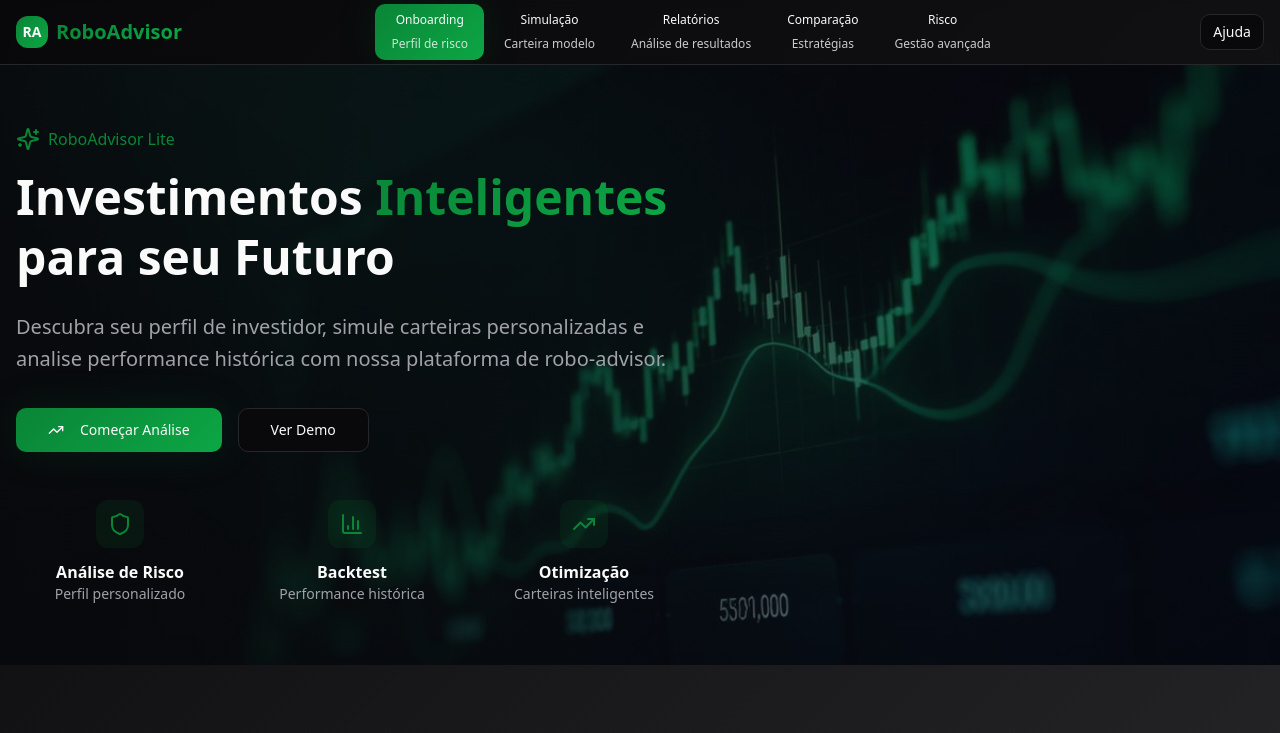
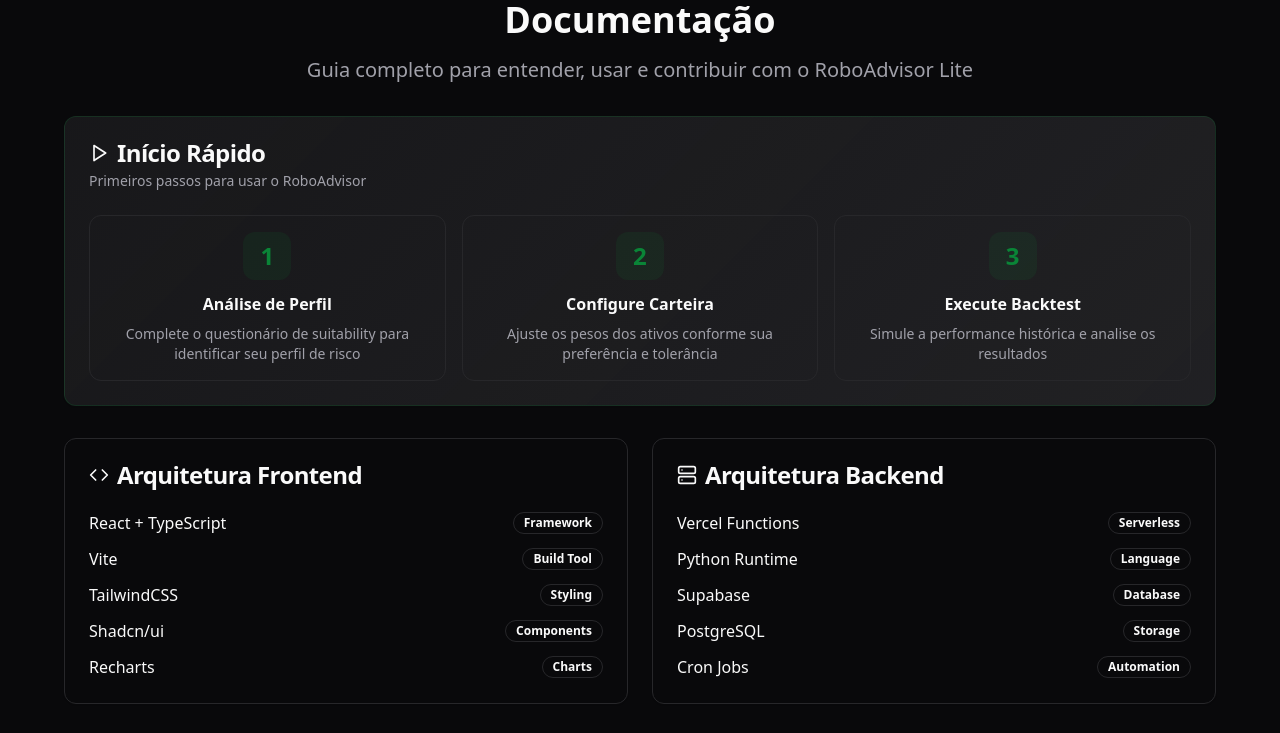
Before and after one commit to LorenzaVolponi/robo-wise, a React (Vite) app: page /docs in a window 1280 px wide. Shown: the top 733 px of the page. Built offline with nearby package versions, Linux system fonts and the light colour scheme.

Commit message:
fix: enable all feature routes

```diff
--- a/src/App.tsx
+++ b/src/App.tsx
@@ -5,6 +5,9 @@ import { QueryClient, QueryClientProvider } from "@tanstack/react-query";
 import { BrowserRouter, Routes, Route } from "react-router-dom";
 import Index from "./pages/Index";
 import NotFound from "./pages/NotFound";
+import Compare from "./pages/Compare";
+import Risk from "./pages/Risk";
+import { Documentation } from "./pages/Documentation";
 
 const queryClient = new QueryClient();
 
@@ -16,9 +19,9 @@ const App = () => (
       <BrowserRouter>
         <Routes>
           <Route path="/" element={<Index />} />
-          <Route path="/compare" element={<Index />} />
-          <Route path="/risk" element={<Index />} />
-          <Route path="/docs" element={<Index />} />
+          <Route path="/compare" element={<Compare />} />
+          <Route path="/risk" element={<Risk />} />
+          <Route path="/docs" element={<Documentation />} />
           {/* ADD ALL CUSTOM ROUTES ABOVE THE CATCH-ALL "*" ROUTE */}
           <Route path="*" element={<NotFound />} />
         </Routes>
```
